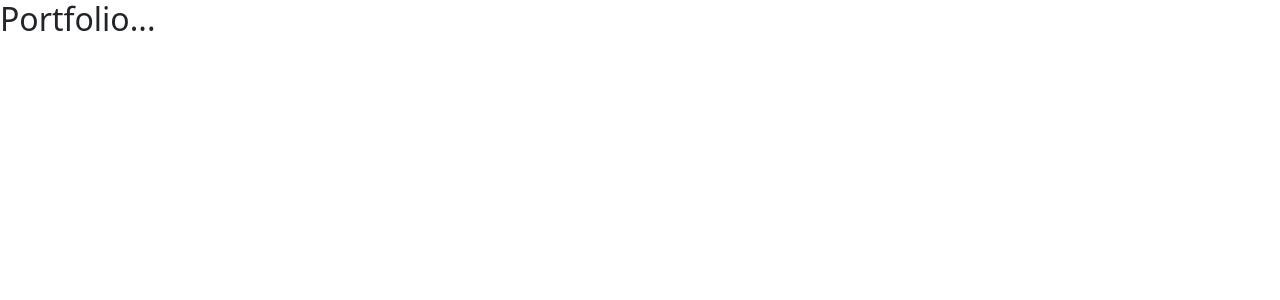
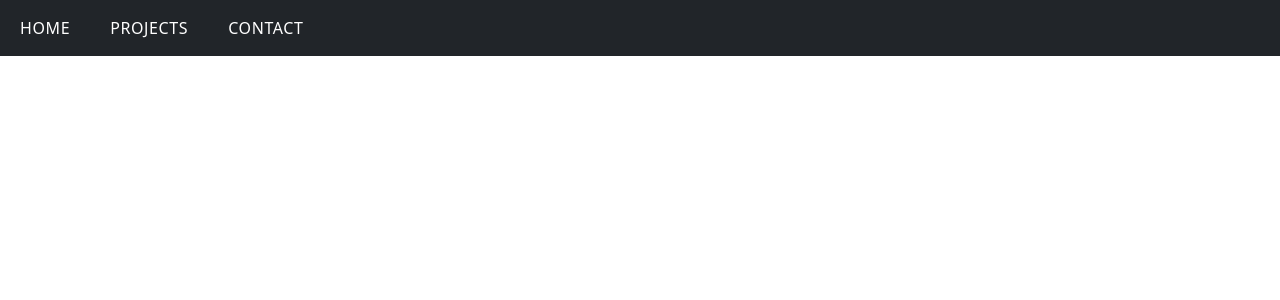
Before and after one commit to ShiromaJh/React-Professional-Portfolio, a React (Create React App) app: page / in a window 1280 px wide. Shown: the top 300 px of the page. Built offline with nearby package versions, Linux system fonts and the light colour scheme.

Commit message:
styled and structured Navbar

```diff
--- a/package.json
+++ b/package.json
@@ -10,6 +10,7 @@
     "bootstrap": "^5.1.2",
     "react": "^17.0.2",
     "react-dom": "^17.0.2",
+    "react-fontawesome": "^1.7.1",
     "react-scripts": "4.0.3",
     "web-vitals": "^1.1.2"
   },
--- a/public/index.html
+++ b/public/index.html
@@ -39,5 +39,20 @@
       To begin the development, run `npm start` or `yarn start`.
       To create a production bundle, use `npm run build` or `yarn build`.
     -->
+    <script
+      src="https://code.jquery.com/jquery-3.2.1.slim.min.js"
+      integrity="sha384-KJ3o2DKtIkvYIK3UENzmM7KCkRr/rE9/Qpg6aAZGJwFDMVNA/GpGFF93hXpG5KkN"
+      crossorigin="anonymous"
+    ></script>
+    <script
+      src="https://cdnjs.cloudflare.com/ajax/libs/popper.js/1.12.9/umd/popper.min.js"
+      integrity="sha384-ApNbgh9B+Y1QKtv3Rn7W3mgPxhU9K/ScQsAP7hUibX39j7fakFPskvXusvfa0b4Q"
+      crossorigin="anonymous"
+    ></script>
+    <script
+      src="https://maxcdn.bootstrapcdn.com/bootstrap/4.0.0/js/bootstrap.min.js"
+      integrity="sha384-JZR6Spejh4U02d8jOt6vLEHfe/JQGiRRSQQxSfFWpi1MquVdAyjUar5+76PVCmYl"
+      crossorigin="anonymous"
+    ></script>
   </body>
 </html>
--- a/src/App.css
+++ b/src/App.css
@@ -36,3 +36,41 @@
     transform: rotate(360deg);
   }
 }
+
+@import url("https://fonts.googleapis.com/css2?family=Roboto+Condensed:wght@300&display=swap");
+
+/* Navbar */
+
+:root {
+  --primary-white: #fff;
+  --primary--blue: #008080;
+}
+
+body {
+  font-family: "Robota Condensed" sans-serif;
+}
+
+nav a.nav-link {
+  letter-spacing: 0.0375rem;
+  cursor: pointer;
+}
+
+nav ul li {
+  text-transform: uppercase;
+}
+
+.navbar-nav > li > a {
+  margin-right: 0.75rem;
+  margin-left: 0.75rem;
+  color: var(--primary-white) !important;
+}
+
+.navbar-nav > li > a.active,
+.navbar-nav > li > a.active:focus {
+  border-top: 0.1875rem solid var(--primary--blue);
+}
+
+.navbar-nav > li > a:hover {
+  border-top: 0.1875rem solid var(--primary--blue);
+
+}
--- a/src/App.js
+++ b/src/App.js
@@ -1,9 +1,9 @@
 import "./App.css";
 import "bootstrap/dist/css/bootstrap.min.css";
+import Navbar from "./components/Navbar";
+
 function App() {
-  return (
-    <h2>Portfolio...</h2>
-  )
+  return <Navbar></Navbar>;
 }
 
 export default App;
--- /dev/null
+++ b/src/components/Navbar.js
@@ -0,0 +1,46 @@
+import React from "react";
+
+const Navbar = () => {
+  return (
+    <nav class="navbar navbar-expand-lg navbar-light bg-dark">
+      <div className="Container">
+        {/* <a class="navbar-brand" href="#">
+          Navbar
+        </a> */}
+        <button
+          class="navbar-toggler"
+          type="button"
+          data-toggle="collapse"
+          data-target="#navbarSupportedContent"
+          aria-controls="navbarSupportedContent"
+          aria-expanded="false"
+          aria-label="Toggle navigation"
+        >
+          <span class="navbar-toggler-icon" style={{ color: "white" }}></span>
+        </button>
+
+        <div class="collapse navbar-collapse" id="navbarSupportedContent">
+          <ul class="navbar-nav ml-auto">
+            <li class="nav-item active">
+              <a class="nav-link" href="#">
+                Home <span class="sr-only"></span>
+              </a>
+            </li>
+            <li class="nav-item">
+              <a class="nav-link" href="#">
+                Projects
+              </a>
+            </li>
+            <li class="nav-item">
+              <a class="nav-link" href="#">
+                Contact
+              </a>
+            </li>
+          </ul>
+        </div>
+      </div>
+    </nav>
+  );
+};
+
+export default Navbar;
```
Also changed, not shown: 1 other file (tests, documents, lock files or other folders).
